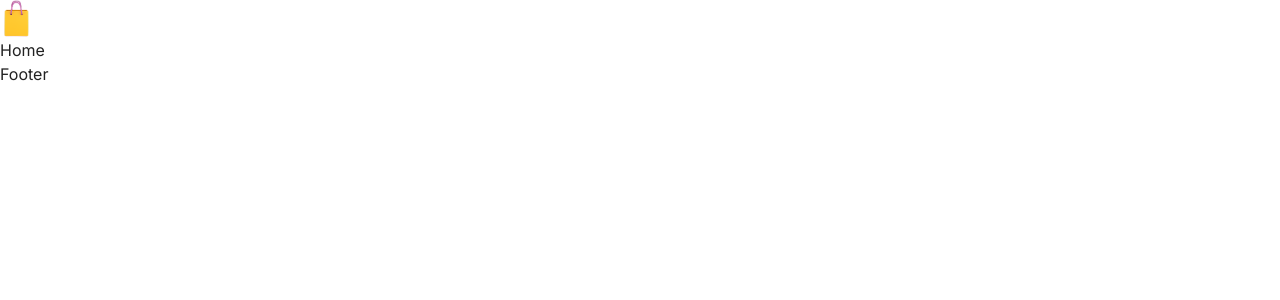
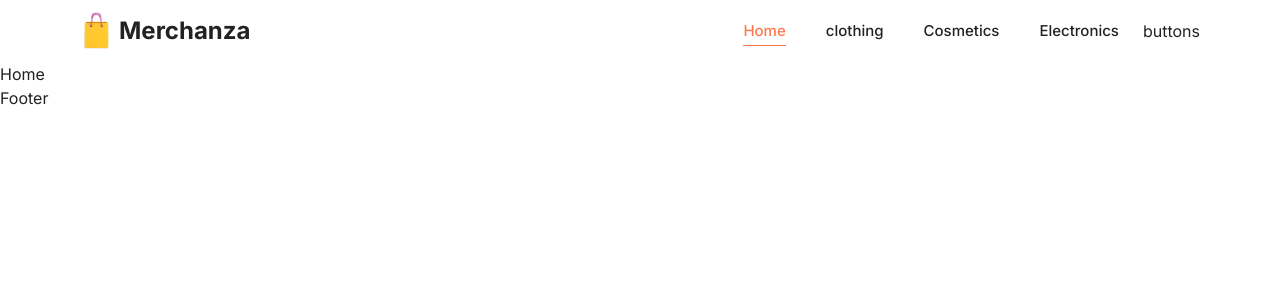
Before and after one commit to koffygeek/Merchanza, a React (Vite) app in the folder frontend/: page / in a window 1280 px wide. Shown: the top 300 px of the page. Built offline with nearby package versions, Linux system fonts and the light colour scheme; a web font is replaced by a local one.

Commit message:
Add logo navbar and buttons CSS 45

```diff
--- a/frontend/src/components/Header.jsx
+++ b/frontend/src/components/Header.jsx
@@ -3,15 +3,30 @@ import { Link } from "react-router-dom";
 // import images / svgs
 import logo from "../assets/logo.png";
 import user from "../assets/user.svg";
+import Navbar from "./Navbar";
 
 const Header = () => {
   return (
-    <header>
-      <div>
+    <header className="max-padd-container w-full z-50">
+      <div className="flexBetween py-3">
         {/* {logo} */}
-        <Link to={"/"}>
+        <Link to={"/"} className="flex items-center gap-x-2">
           <img src={logo} alt="logoImg" height={31} width={31} />
+          <span className="bold-24 hidden xs:flex">Merchanza</span>
         </Link>
+        {/* {Navbar and buttons} */}
+        <div className="flexCenter gap-x-4">
+          {/* {Desktop Navbar } */}
+          <div>
+            <Navbar
+              containerStyles={
+                "hidden xl:flex gap-x-5 xl:gap-x-10 medium-15 rounded-full px-2 py-1"
+              }
+            />
+          </div>
+          {/* {buttons} */}
+          <div>buttons</div>
+        </div>
       </div>
     </header>
   );
--- a/frontend/src/components/Navbar.jsx
+++ b/frontend/src/components/Navbar.jsx
@@ -1,7 +1,35 @@
 import React from "react";
+import { NavLink } from "react-router-dom";
 
-const Navbar = () => {
-  return <div>Navbar</div>;
+const Navbar = ({ containerStyles }) => {
+  return (
+    <nav className={`${containerStyles}`}>
+      <NavLink
+        to={"/"}
+        className={({ isActive }) => (isActive ? "active-link" : "")}
+      >
+        Home
+      </NavLink>
+      <NavLink
+        to={"/clothing"}
+        className={({ isActive }) => (isActive ? "active-link" : "")}
+      >
+        clothing
+      </NavLink>
+      <NavLink
+        to={"/cosmetics"}
+        className={({ isActive }) => (isActive ? "active-link" : "")}
+      >
+        Cosmetics
+      </NavLink>
+      <NavLink
+        to={"/electronics"}
+        className={({ isActive }) => (isActive ? "active-link" : "")}
+      >
+        Electronics
+      </NavLink>
+    </nav>
+  );
 };
 
 export default Navbar;
```
